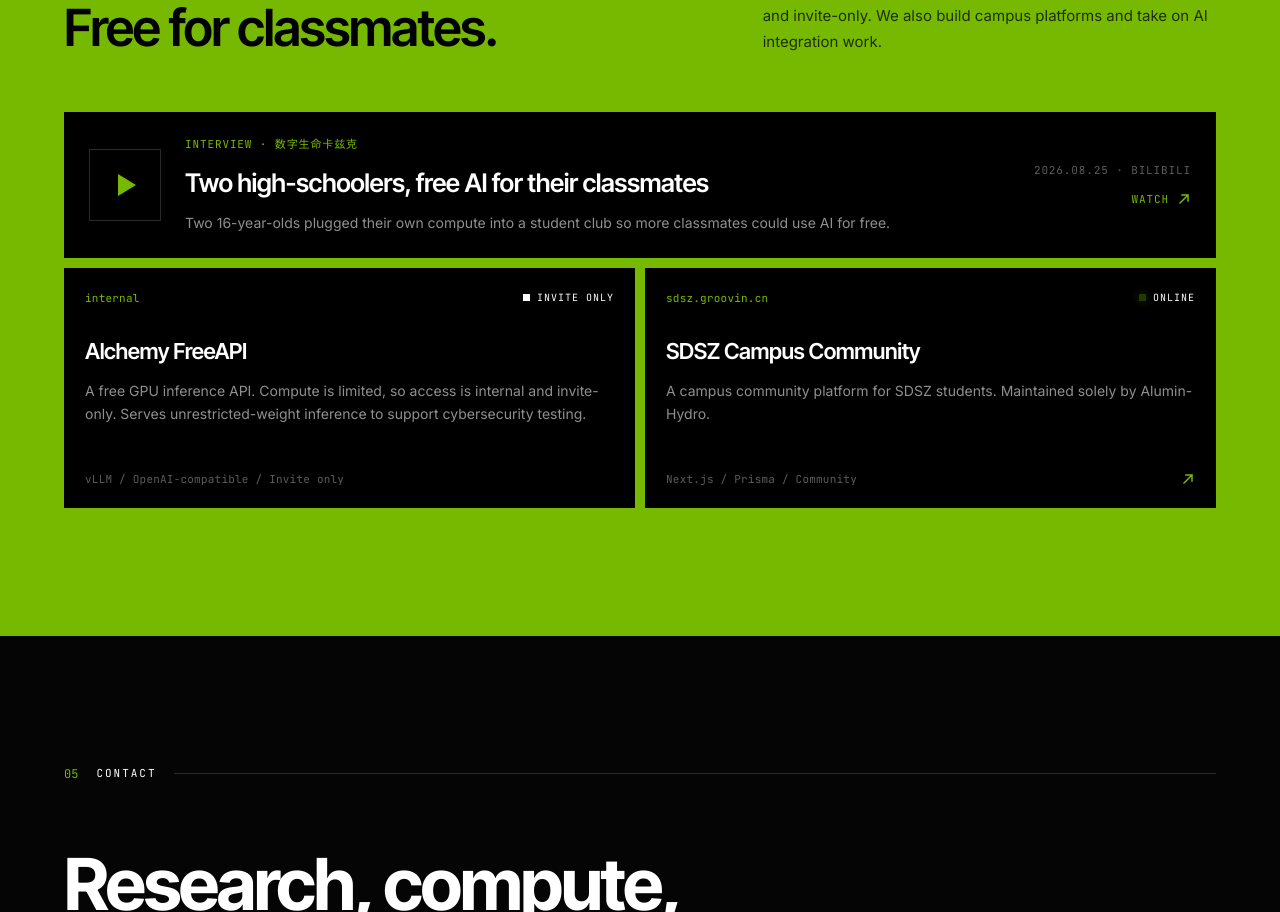
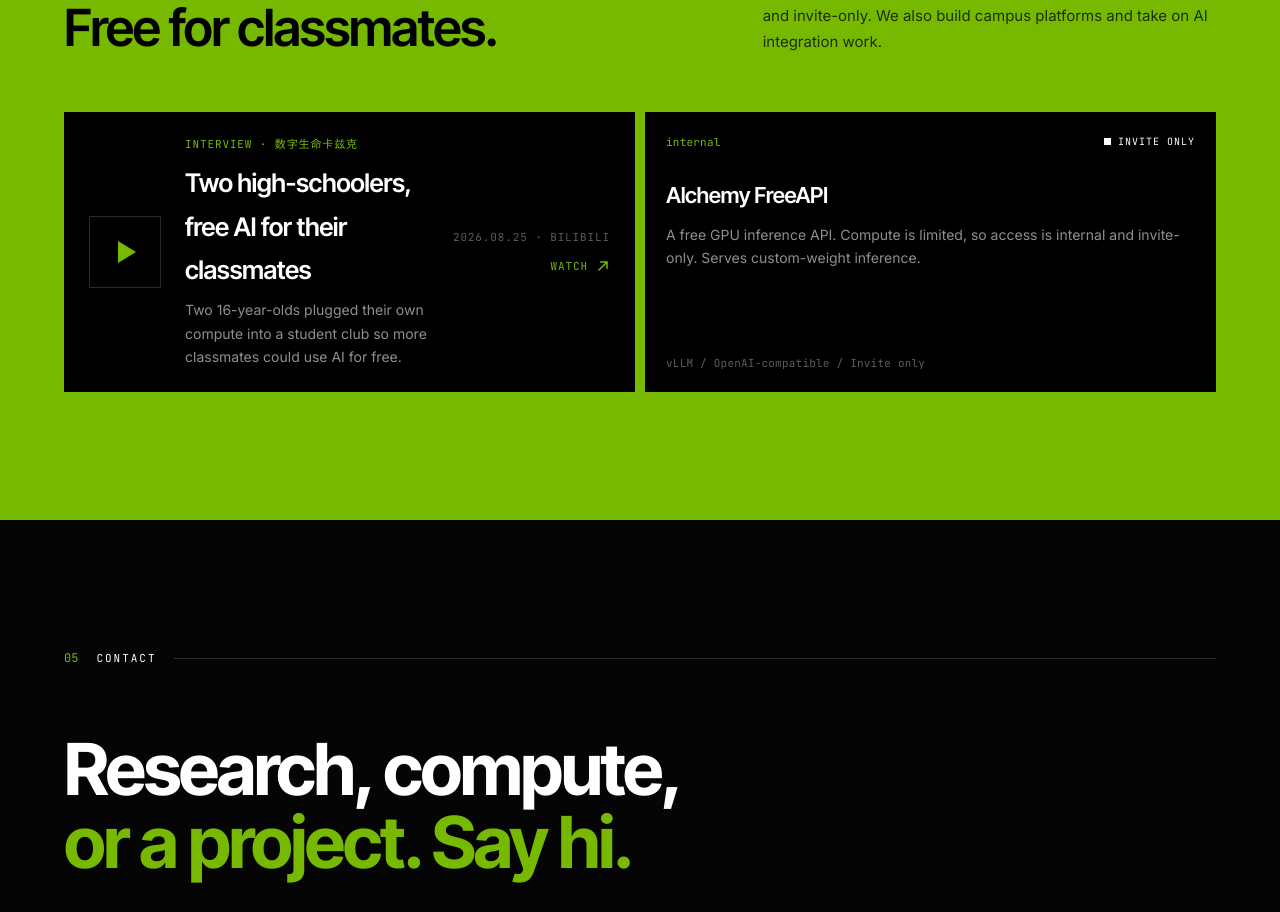
Before and after one commit to Cerynitius/Cerynitius.github.io, a Next.js app: page / in a window 1280 px wide. Shown: the part 4716-5628 px from the top of the page. Built offline with nearby package versions, Linux system fonts and the light colour scheme.

Commit message:
club: drop SDSZ card; interview + FreeAPI side by side

```diff
--- a/app/content.ts
+++ b/app/content.ts
@@ -327,18 +327,11 @@ export const services: Service[] = [
     name: { zh: "炼丹社 FreeAPI", en: "Alchemy FreeAPI" },
     url: "internal",
     text: {
-      zh: "免费的 GPU 推理 API。算力有限，内部邀请制使用。开放无限制版权重推理，赋能网安测试。",
-      en: "A free GPU inference API. Compute is limited, so access is internal and invite-only. Serves unrestricted-weight inference to support cybersecurity testing.",
+      zh: "免费的 GPU 推理 API。算力有限，内部邀请制使用。提供定制权重推理。",
+      en: "A free GPU inference API. Compute is limited, so access is internal and invite-only. Serves custom-weight inference.",
     },
     tags: ["vLLM", "OpenAI-compatible", "Invite only"],
     inviteOnly: true,
-  },
-  {
-    name: { zh: "SDSZ 校园社区", en: "SDSZ Campus Community" },
-    url: "sdsz.groovin.cn",
-    href: "https://sdsz.groovin.cn",
-    text: { zh: "面向 SDSZ 学生的校园社区平台。由 Alumin-Hydro 独立维护。", en: "A campus community platform for SDSZ students. Maintained solely by Alumin-Hydro." },
-    tags: ["Next.js", "Prisma", "Community"],
   },
 ];
 
--- a/app/globals.css
+++ b/app/globals.css
@@ -201,6 +201,10 @@ main[data-lang="zh"] .hero h1 .name { font-size: .5em; letter-spacing: .02em; }
 .club-grid { display: grid; grid-template-columns: minmax(0, 7fr) minmax(0, 5fr); gap: clamp(28px, 5vw, 80px); align-items: end; margin-bottom: clamp(36px, 5vw, 56px); }
 .club .statement { color: var(--black); font-size: clamp(30px, 4vw, 56px); letter-spacing: -.03em; line-height: 1.08; }
 .club-intro { color: rgba(0, 0, 0, .75); font-size: 15px; line-height: 1.75; }
+.club-cards { display: grid; grid-template-columns: 1fr 1fr; gap: 10px; align-items: stretch; }
+.club-cards .interview { margin-bottom: 0; height: 100%; }
+.club-cards .services { grid-template-columns: 1fr; height: 100%; }
+.club-cards .service { height: 100%; }
 .services { display: grid; grid-template-columns: repeat(auto-fit, minmax(300px, 1fr)); gap: 10px; }
 .service { display: flex; flex-direction: column; min-height: 240px; padding: 20px 20px 18px; background: var(--black); color: var(--white); border: 1px solid var(--black); transition: transform .35s var(--ease), border-color .25s ease; }
 .service:hover { transform: translateY(-4px); border-color: var(--white); }
@@ -295,6 +299,7 @@ a.crow:hover strong { color: var(--green); }
   .stat:nth-child(even) { border-right: 0; padding-left: 16px; }
   .stat:nth-child(odd) { padding-left: 0; }
   .services { grid-template-columns: 1fr; }
+  .club-cards { grid-template-columns: 1fr; }
   .footer-grid { grid-template-columns: 1fr 1fr; }
 }
 @media (max-width: 600px) {
--- a/app/page.tsx
+++ b/app/page.tsx
@@ -349,6 +349,7 @@ export default function Home() {
             <h2 className="statement reveal">{t.clubTitle.map((l, i) => <span key={i} className="block">{l}</span>)}</h2>
             <p className="club-intro reveal">{t.clubIntro}</p>
           </div>
+          <div className="club-cards">
           <a className="interview reveal" href={interview.href} target="_blank" rel="noreferrer">
             <div className="interview-play" aria-hidden="true"><i /></div>
             <div className="interview-body">
@@ -372,6 +373,7 @@ export default function Home() {
                 ? <a className="service reveal" href={s.href} target="_blank" rel="noreferrer" key={s.url}>{body}</a>
                 : <div className="service reveal static" key={s.url}>{body}</div>;
             })}
+          </div>
           </div>
         </div>
       </section>
```
